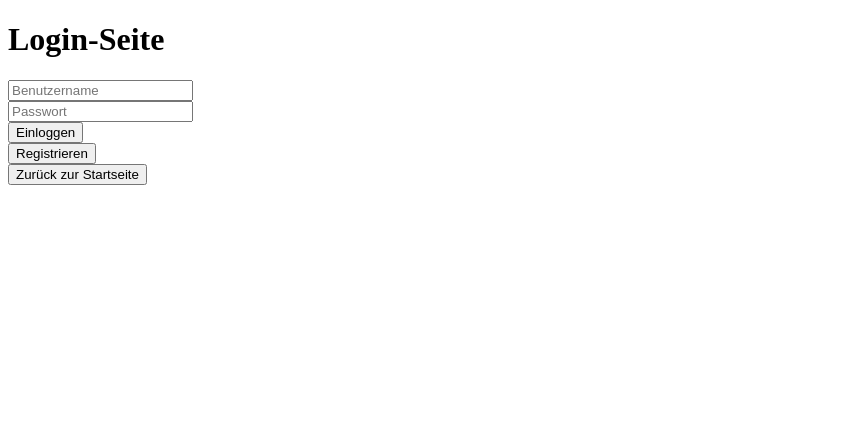
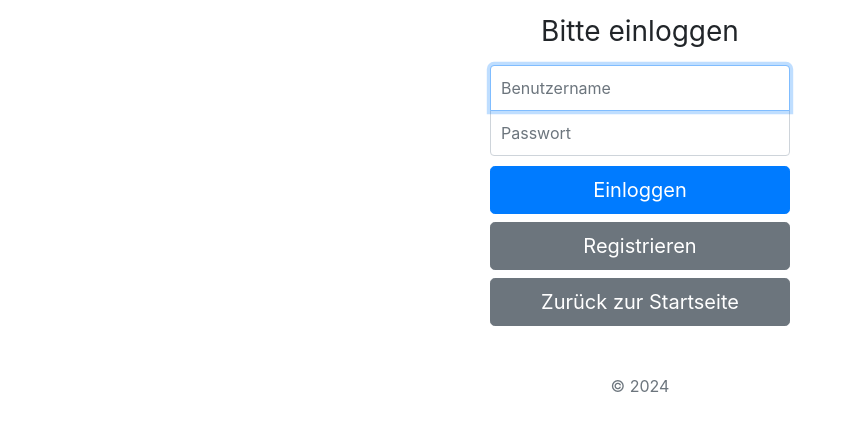
Before and after one commit to rain19a/performfit, a Flask app: page /login in a window 1280 px wide. Shown: the top 431 px of the page, without its empty margins (0-849 px from the left). Run offline with Flask 3, Linux system fonts and the light colour scheme; some libraries are stand-ins or nearby versions.

Commit message:
modified:   templates/login.html

```diff
--- a/templates/login.html
+++ b/templates/login.html
@@ -1,28 +1,64 @@
-<!-- templates/login.html -->
 <!DOCTYPE html>
 <html lang="de">
 <head>
     <meta charset="UTF-8">
     <meta name="viewport" content="width=device-width, initial-scale=1.0">
     <title>Login-Seite</title>
+    <!-- Bootstrap CSS einbinden -->
+    <link rel="stylesheet" href="https://stackpath.bootstrapcdn.com/bootstrap/4.5.2/css/bootstrap.min.css">
     <style>
         .error {
             color: red;
         }
+        .form-signin {
+            width: 100%;
+            max-width: 330px;
+            padding: 15px;
+            margin: auto;
+        }
+        .form-signin .checkbox {
+            font-weight: 400;
+        }
+        .form-signin .form-control {
+            position: relative;
+            box-sizing: border-box;
+            height: auto;
+            padding: 10px;
+            font-size: 16px;
+        }
+        .form-signin .form-control:focus {
+            z-index: 2;
+        }
+        .form-signin input[type="text"] {
+            margin-bottom: -1px;
+            border-bottom-right-radius: 0;
+            border-bottom-left-radius: 0;
+        }
+        .form-signin input[type="password"] {
+            margin-bottom: 10px;
+            border-top-left-radius: 0;
+            border-top-right-radius: 0;
+        }
     </style>
 </head>
-<body>
-    <h1>Login-Seite</h1>
-    {% if error_message %}
-        <p class="error">{{ error_message }}</p>
-    {% endif %}
-    <form action="{{ url_for('login') }}" method="post">
-        <input type="text" name="username" placeholder="Benutzername" required><br>
-        <input type="password" name="password" placeholder="Passwort" required><br>
-        <input type="submit" value="Einloggen"><br>
-        <button type="button" onclick="location.href='/register';">Registrieren</button><br>
-        <!-- Der Button unten führt zur Registrierungsseite -->
-        <button type="button" onclick="location.href='/';">Zurück zur Startseite</button>
+<body class="text-center">
+    <form class="form-signin" action="{{ url_for('login') }}" method="post">
+        <h1 class="h3 mb-3 font-weight-normal">Bitte einloggen</h1>
+        {% if error_message %}
+            <p class="error">{{ error_message }}</p>
+        {% endif %}
+        <label for="inputUsername" class="sr-only">Benutzername</label>
+        <input type="text" id="inputUsername" name="username" class="form-control" placeholder="Benutzername" required autofocus>
+        <label for="inputPassword" class="sr-only">Passwort</label>
+        <input type="password" id="inputPassword" name="password" class="form-control" placeholder="Passwort" required>
+        <button class="btn btn-lg btn-primary btn-block" type="submit">Einloggen</button>
+        <button class="btn btn-lg btn-secondary btn-block" type="button" onclick="location.href='/register';">Registrieren</button>
+        <button class="btn btn-lg btn-secondary btn-block" type="button" onclick="location.href='/';">Zurück zur Startseite</button>
+        <p class="mt-5 mb-3 text-muted">&copy; 2024</p>
     </form>
+    <!-- Optional JavaScript und Bootstrap JS -->
+    <script src="https://code.jquery.com/jquery-3.5.1.slim.min.js"></script>
+    <script src="https://cdn.jsdelivr.net/npm/@popperjs/core@2.5.2/dist/umd/popper.min.js"></script>
+    <script src="https://stackpath.bootstrapcdn.com/bootstrap/4.5.2/js/bootstrap.min.js"></script>
 </body>
 </html>
```
